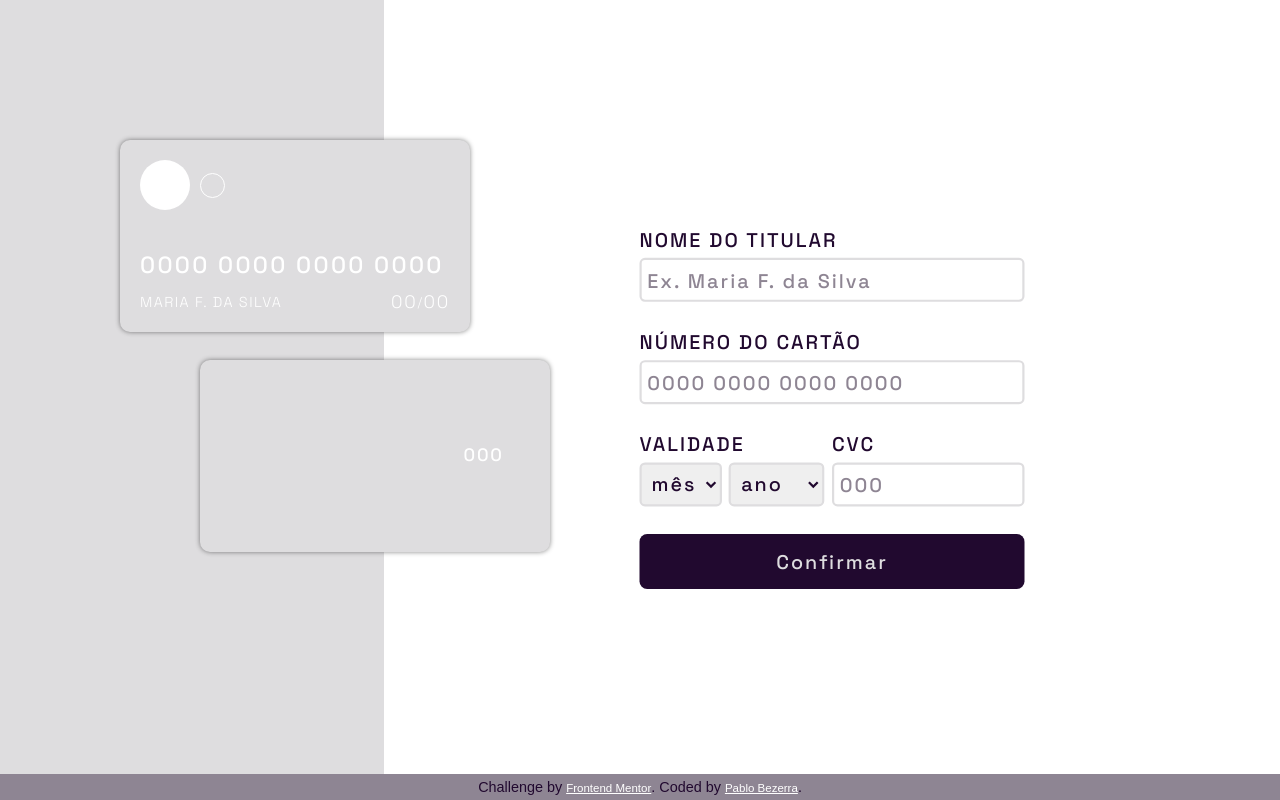
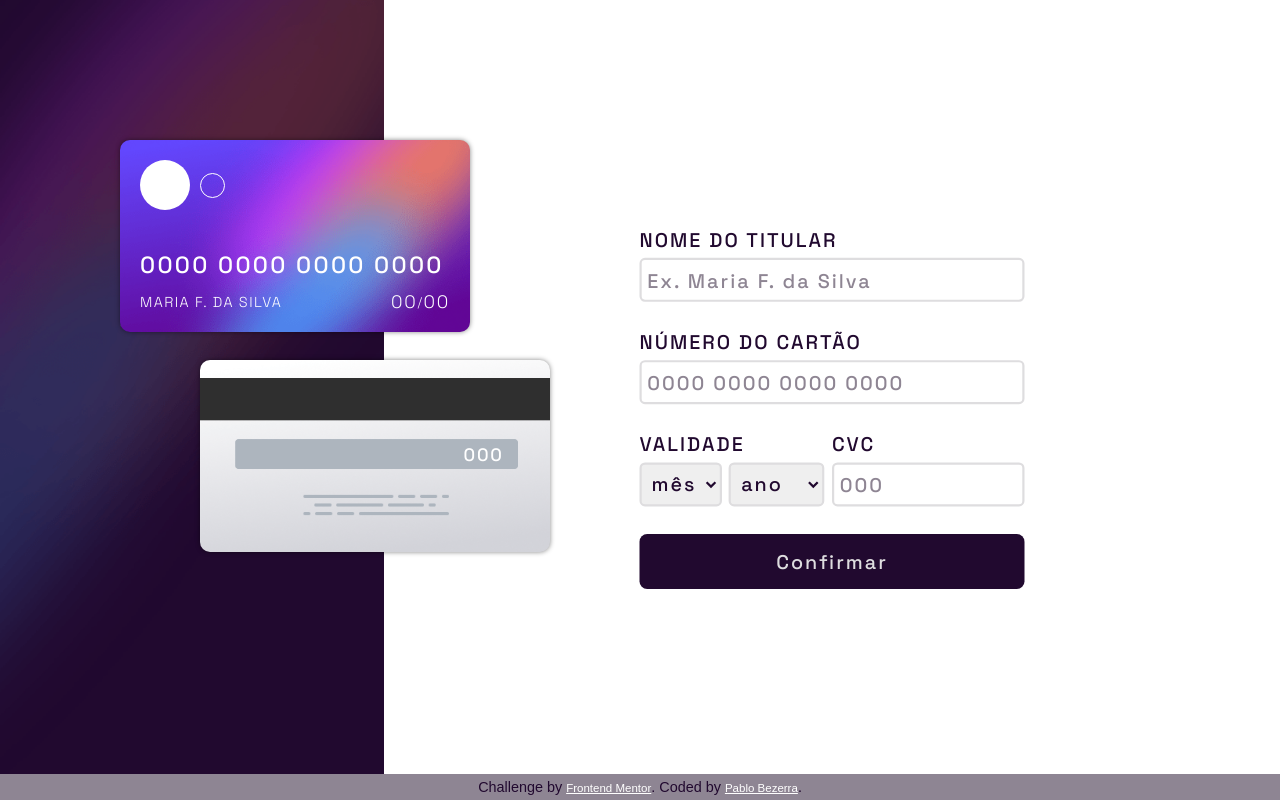
Before and after one commit to PabloBezerra/Cartao_Interativo, a plain HTML site: page index.html in a window 1280 px wide. Drawn offline with nearby package versions, Linux system fonts and the light colour scheme; the site is published under a folder, as on GitHub Pages, so addresses that start at the root find nothing.

Commit message:
corrigindo problema de imagem

```diff
--- a/estilo+1200.css
+++ b/estilo+1200.css
@@ -13,7 +13,7 @@
     main #card{
         width: 30%;
         height: 100%;
-        background: var(--roxo_claro) url(/images/bg-main-desktop.png) center center no-repeat;
+        background: var(--roxo_claro) url(images/bg-main-desktop.png) center center no-repeat;
         background-size: cover;
     }
     main #card #front{
--- a/estilo.css
+++ b/estilo.css
@@ -40,7 +40,7 @@ main{
 main #card{
     width: 400px;
     height: 230px;
-    background: var(--roxo) url(/images/bg-main-mobile.png) center center scroll no-repeat;
+    background: var(--roxo) url(images/bg-main-mobile.png) center center scroll no-repeat;
     background-size: cover;
     position: relative;
 }
@@ -49,7 +49,7 @@ main #card #front{ /* Parte frontal do card */
     height: 192px;
     margin: 0 auto;
     border-radius: 10px;
-    background: var(--roxo_claro) url(/images/bg-card-front.png) center center scroll no-repeat;
+    background: var(--roxo_claro) url(images/bg-card-front.png) center center scroll no-repeat;
     background-size: contain;
     color: var(--branco);
     transform: scale(0.8);
@@ -104,7 +104,7 @@ main #card #back{ /* Parte traseira do card */
     height: 192px;
     margin: 0 auto;
     border-radius: 10px;
-    background: var(--roxo_claro) url(/images/bg-card-back.png) center center scroll no-repeat;
+    background: var(--roxo_claro) url(images/bg-card-back.png) center center scroll no-repeat;
     background-size: contain;
     transform: scale(0.8);
     position: absolute;
```
